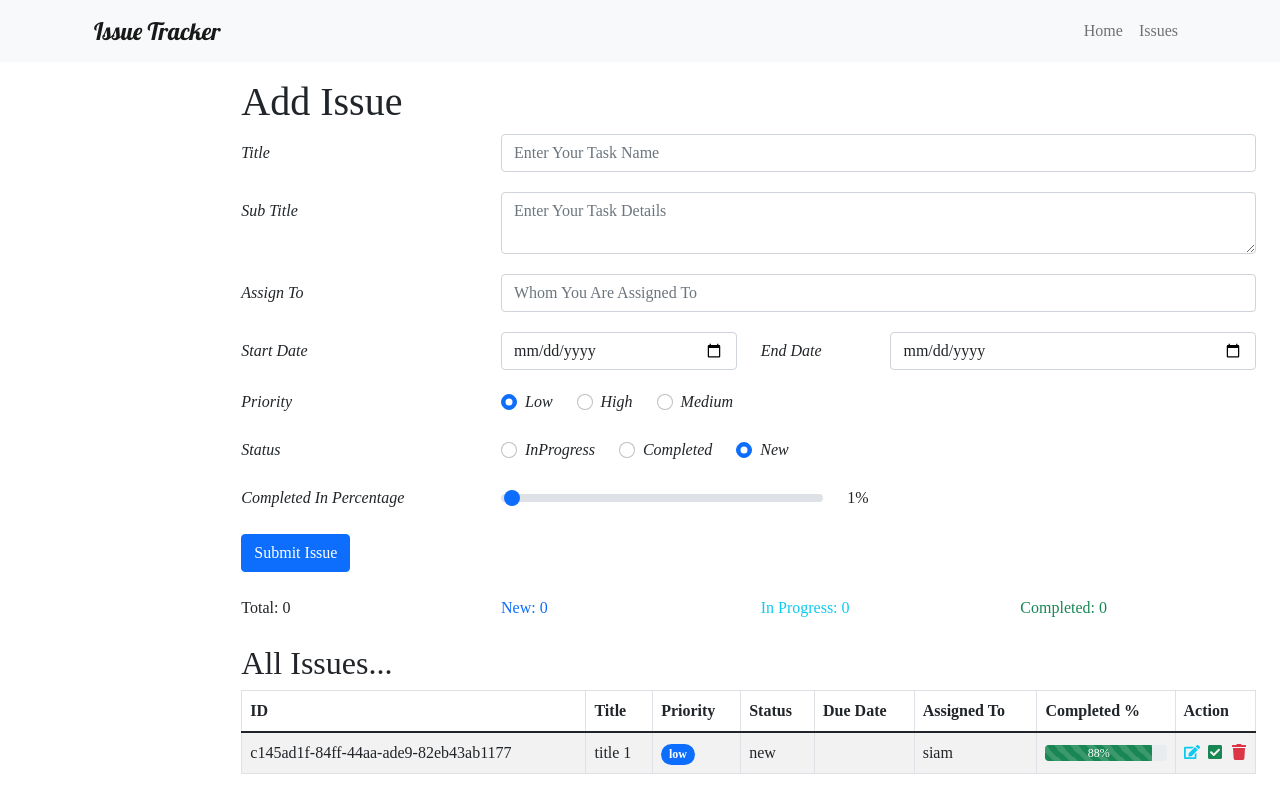
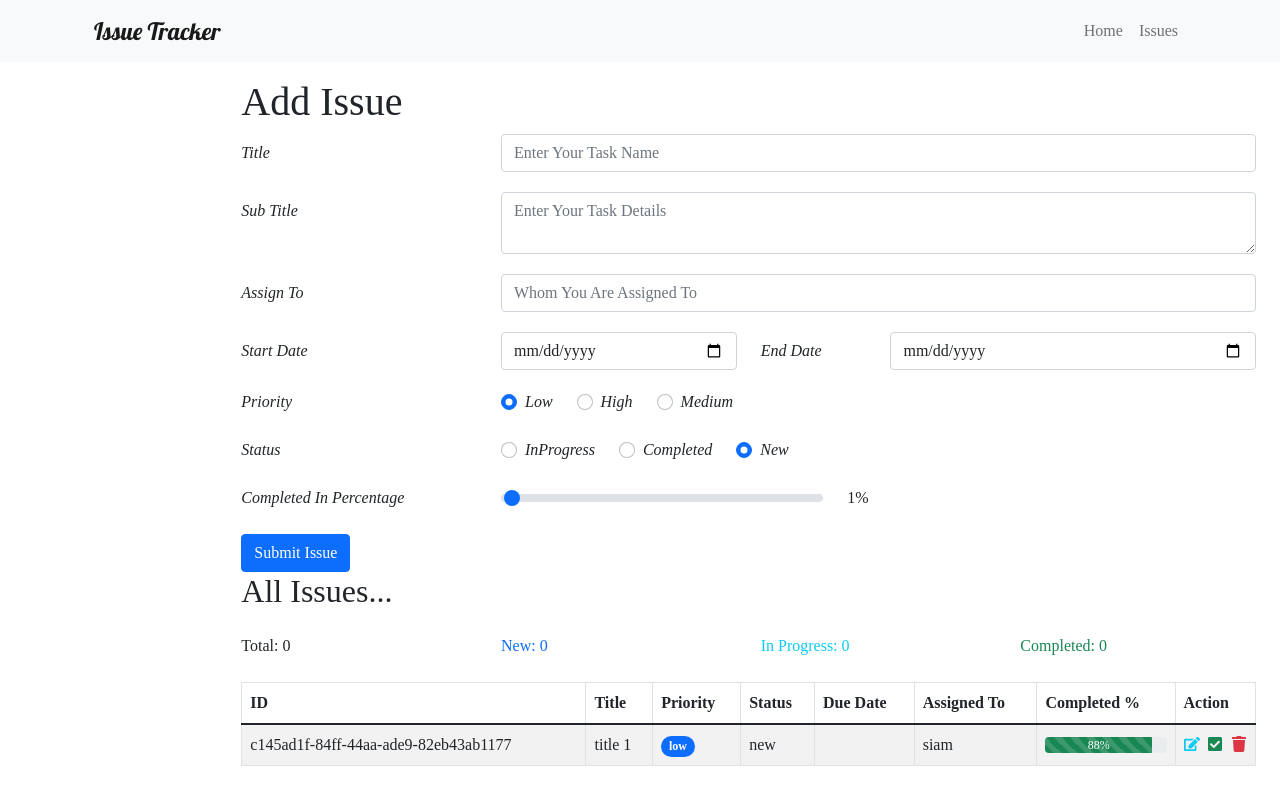
Before and after one commit to siaaam/issue-tracker-react-strapi, a React (Vite) app: page / in a window 1280 px wide. Built offline with nearby package versions, Linux system fonts and the light colour scheme; a web font is replaced by a local one.

Commit message:
issue bar component shifted to issues component and issues component refactored

```diff
--- a/src/App.jsx
+++ b/src/App.jsx
@@ -1,7 +1,6 @@
 import './App.css';
 import '../node_modules/bootstrap/dist/css/bootstrap.min.css';
 
-import IssueBar from './IssueBar';
 import Navigation from './Navigation';
 import Issues from './issues';
 import AddIssue from './AddIssue';
@@ -42,20 +41,21 @@ function App() {
       setCompletedCount((prevCount) => prevCount + 1);
     }
   };
-  console.log(issues);
+
   return (
     <Row>
       <Navigation />
       <Col sm={{ span: 10, offset: 2 }}>
         <Container>
           <AddIssue addIssue={addIssue} />
-          <IssueBar
+
+          <Issues
+            issues={issues}
             totalCount={totalCount}
             newCount={newCount}
             inProgressCount={inProgressCount}
             completedCount={completedCount}
           />
-          <Issues issues={issues} />
         </Container>
       </Col>
     </Row>
--- /dev/null
+++ b/src/Issue.jsx
@@ -0,0 +1,62 @@
+import React from 'react';
+
+import { FaTrash, FaCheckSquare, FaEdit } from 'react-icons/fa';
+
+import { Badge, ProgressBar } from 'react-bootstrap';
+
+const Issue = ({ issue }) => {
+  const {
+    id,
+    title,
+    priority,
+    status,
+    endDate,
+    assignedTo,
+    completedPercentage,
+  } = issue;
+  const lowClass = priority === 'low' ? 'primary' : '';
+  const highClass = priority === 'high' ? 'danger' : '';
+  const mediumClass = priority === 'medium' ? 'info' : '';
+  const lowPercentageClass = completedPercentage <= 30 ? 'danger' : '';
+  const mediumPercentageClass =
+    completedPercentage > 30 && completedPercentage < 70 ? 'info' : '';
+  const highPercentageClass = completedPercentage > 70 ? 'success' : '';
+  return (
+    <tr key={id}>
+      <td>{id}</td>
+      <td>{title}</td>
+      <td>
+        <Badge pill bg={`${lowClass}${highClass}${mediumClass}`}>
+          {priority}
+        </Badge>
+      </td>
+      <td>{status}</td>
+      <td>{endDate}</td>
+      <td>{assignedTo}</td>
+      <td>
+        {
+          <ProgressBar
+            variant={`${lowPercentageClass}${mediumPercentageClass}${highPercentageClass}`}
+            className="mt-1"
+            animated
+            striped
+            now={completedPercentage}
+            label={`${completedPercentage}%`}
+          />
+        }
+      </td>
+      <td>
+        <div
+          className="d-flex justify-content-between align-items-center"
+          style={{ height: '21px' }}
+        >
+          <FaEdit className="text-info" />
+          <FaCheckSquare className="text-success" />
+          <FaTrash className="text-danger" />
+        </div>
+      </td>
+    </tr>
+  );
+};
+
+export default Issue;
--- a/src/issues.jsx
+++ b/src/issues.jsx
@@ -1,11 +1,24 @@
 import React from 'react';
-import { Table, Badge, ProgressBar } from 'react-bootstrap';
-import { FaTrash, FaCheckSquare, FaEdit } from 'react-icons/fa';
+import { Table } from 'react-bootstrap';
+import Issue from './Issue';
+import IssueBar from './IssueBar';
 
-const Issues = ({ issues }) => {
+const Issues = ({
+  issues,
+  totalCount,
+  newCount,
+  inProgressCount,
+  completedCount,
+}) => {
   return (
     <>
       <h2>All Issues...</h2>
+      <IssueBar
+        totalCount={totalCount}
+        newCount={newCount}
+        inProgressCount={inProgressCount}
+        completedCount={completedCount}
+      />
       <Table striped bordered hover>
         <thead>
           <tr>
@@ -20,64 +33,9 @@ const Issues = ({ issues }) => {
           </tr>
         </thead>
         <tbody>
-          {issues.map((issue) => {
-            const {
-              id,
-              title,
-              priority,
-              status,
-              endDate,
-              assignedTo,
-              completedPercentage,
-            } = issue;
-            const lowClass = priority === 'low' ? 'primary' : '';
-            const highClass = priority === 'high' ? 'danger' : '';
-            const mediumClass = priority === 'medium' ? 'info' : '';
-            const lowPercentageClass =
-              completedPercentage <= 30 ? 'danger' : '';
-            const mediumPercentageClass =
-              completedPercentage > 30 && completedPercentage < 70
-                ? 'info'
-                : '';
-            const highPercentageClass =
-              completedPercentage > 70 ? 'success' : '';
-            return (
-              <tr key={id}>
-                <td>{id}</td>
-                <td>{title}</td>
-                <td>
-                  <Badge pill bg={`${lowClass}${highClass}${mediumClass}`}>
-                    {priority}
-                  </Badge>
-                </td>
-                <td>{status}</td>
-                <td>{endDate}</td>
-                <td>{assignedTo}</td>
-                <td>
-                  {
-                    <ProgressBar
-                      variant={`${lowPercentageClass}${mediumPercentageClass}${highPercentageClass}`}
-                      className="mt-1"
-                      animated
-                      striped
-                      now={completedPercentage}
-                      label={`${completedPercentage}%`}
-                    />
-                  }
-                </td>
-                <td>
-                  <div
-                    className="d-flex justify-content-between align-items-center"
-                    style={{ height: '21px' }}
-                  >
-                    <FaEdit className="text-info" />
-                    <FaCheckSquare className="text-success" />
-                    <FaTrash className="text-danger" />
-                  </div>
-                </td>
-              </tr>
-            );
-          })}
+          {issues.map((issue) => (
+            <Issue key={issue.id} issue={issue} />
+          ))}
         </tbody>
       </Table>
     </>
```
